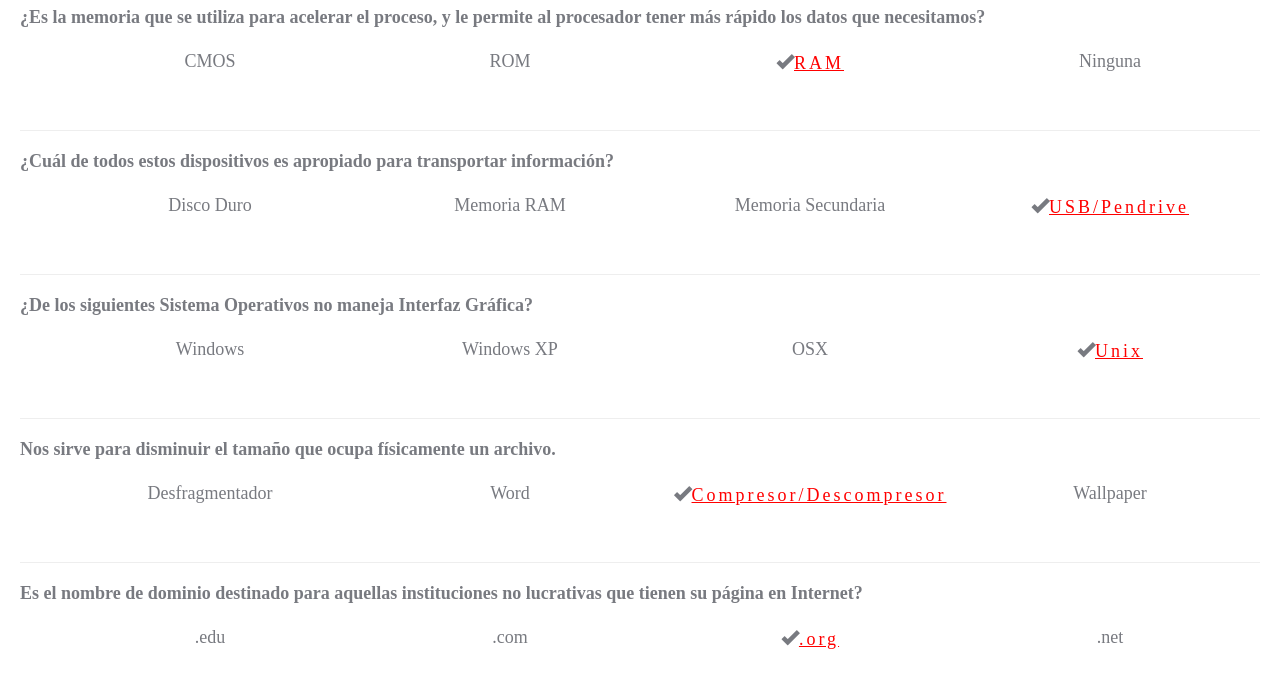
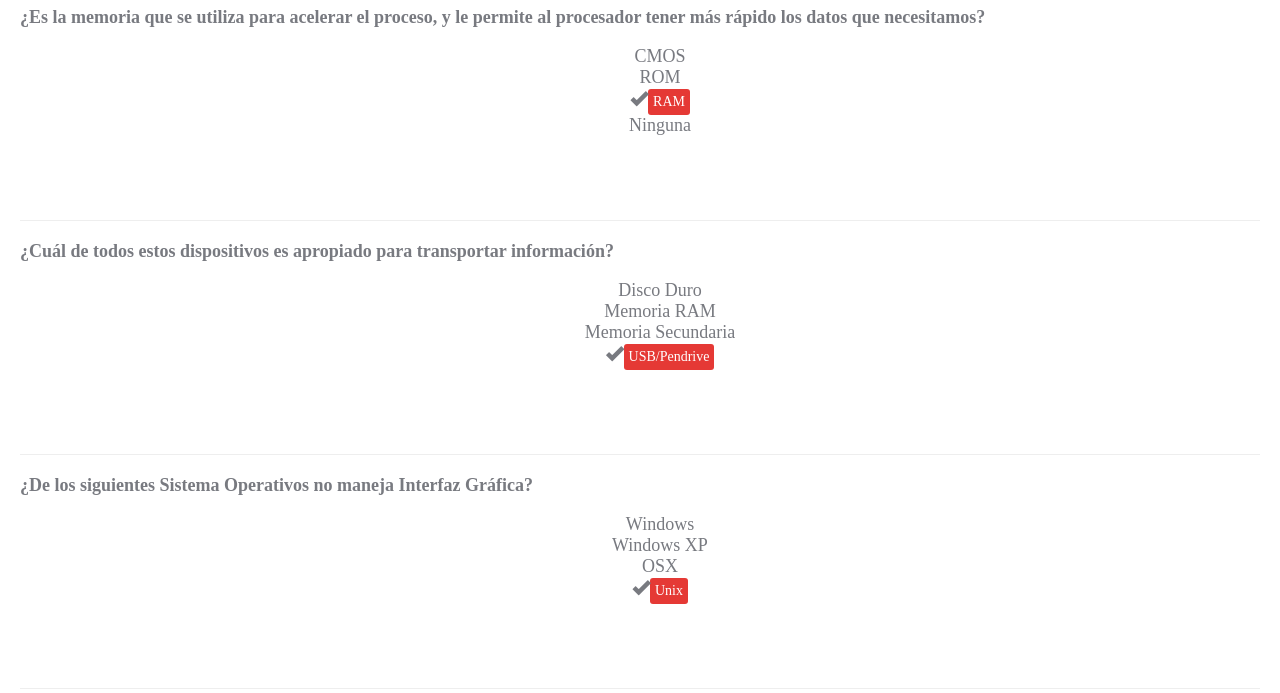
Before and after one commit to juanann/Memory-computo, a website: page comp_choice.html in a window 1280 px wide. Shown: the part 107-800 px from the top of the page. Drawn offline with nearby package versions, Linux system fonts and the light colour scheme.

Commit message:
v 3.14159
Fix’d some issues

```diff
--- a/comp_choice.html
+++ b/comp_choice.html
@@ -26,21 +26,31 @@
       padding-bottom: 1em;
     }
 
-    li{
+    /*li{
      display:block;
      float:left;
      width:300px;
      heigh:150px;
      padding: 5px;
-   }
+   }*/
 
-   li span{
-    text-decoration: underline;
-    letter-spacing: 3px;
-    color: red;
-    size: 100px;
+   ul li{
+    list-style-type: none;
   }
 
+  li span{
+    margin: 0;
+    display: inline-block;
+    padding: 5px;
+    color: #fff;
+    font-family: "Roboto Slab", serif;
+    font-size: 14px;
+    appearance: none;
+    background: #E53935;
+    border: none;
+    border-radius: 3px;
+    box-shadow: none;
+  }
   .question{
     padding-bottom: 3em;
   }
```
Also changed, not shown: 1 other file.
